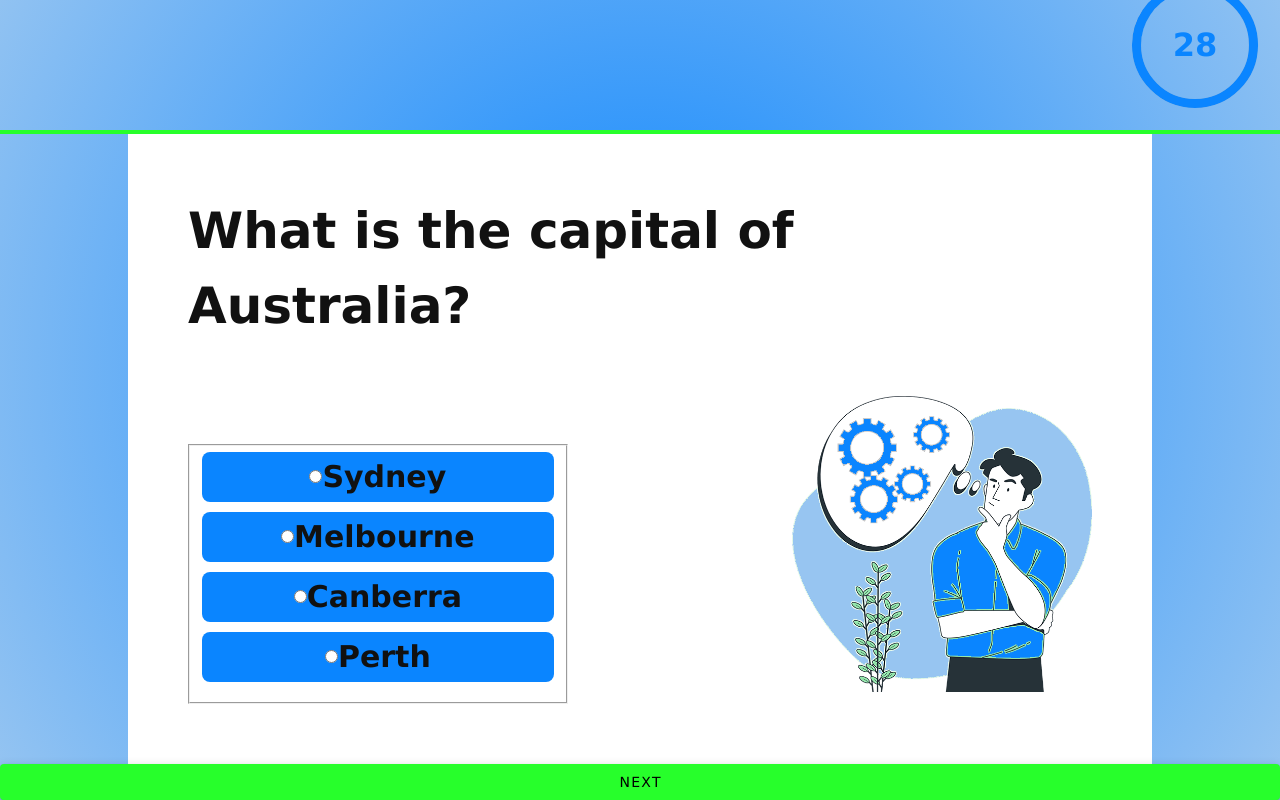
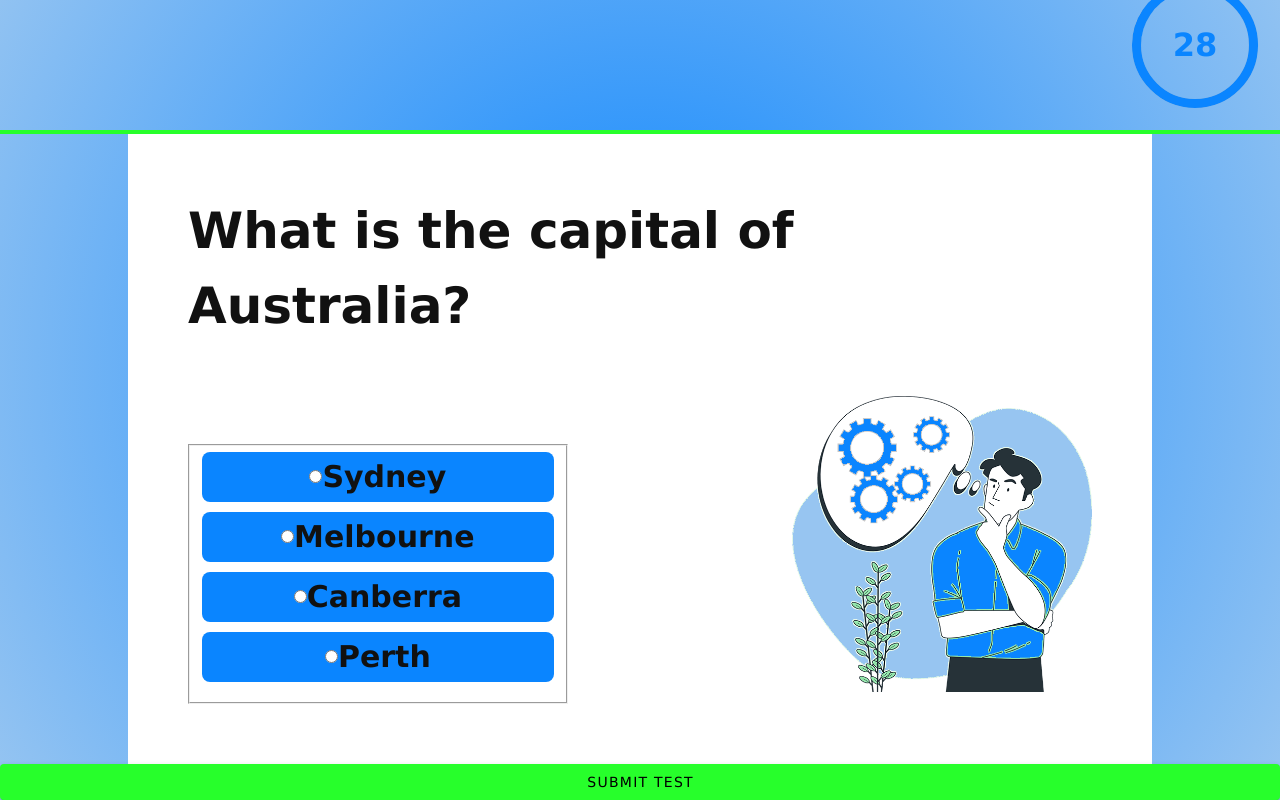
Before and after one commit to Feralwater/Q-for-Quizzes, a Vue app: page / in a window 1280 px wide. Both pictures are taken after a click on the button "NEXT". Shown: the part 64-864 px from the top of the page. Built offline with nearby package versions, Linux system fonts and the light colour scheme.

Commit message:
add submit button

```diff
--- a/src/views/QuizView/QuizView.vue
+++ b/src/views/QuizView/QuizView.vue
@@ -31,6 +31,12 @@ const handleVisibilityChange = () => {
     onNextQuestion();
   }
 };
+
+const onSubmitTest = () => {
+  console.log('submit test');
+};
+
+const shouldShowNextButton = computed(() => basicQuestions.length - 1 !== currentQuestionIndex.value);
 
 </script>
 
@@ -76,10 +82,18 @@ const handleVisibilityChange = () => {
       </div>
     </section>
     <v-btn
+      v-if="shouldShowNextButton"
       color="primary"
       @click="onNextQuestion"
     >
       Next
+    </v-btn>
+    <v-btn
+      v-if="!shouldShowNextButton"
+      color="primary"
+      @click="onSubmitTest"
+    >
+      Submit Test
     </v-btn>
   </div>
 </template>
```
